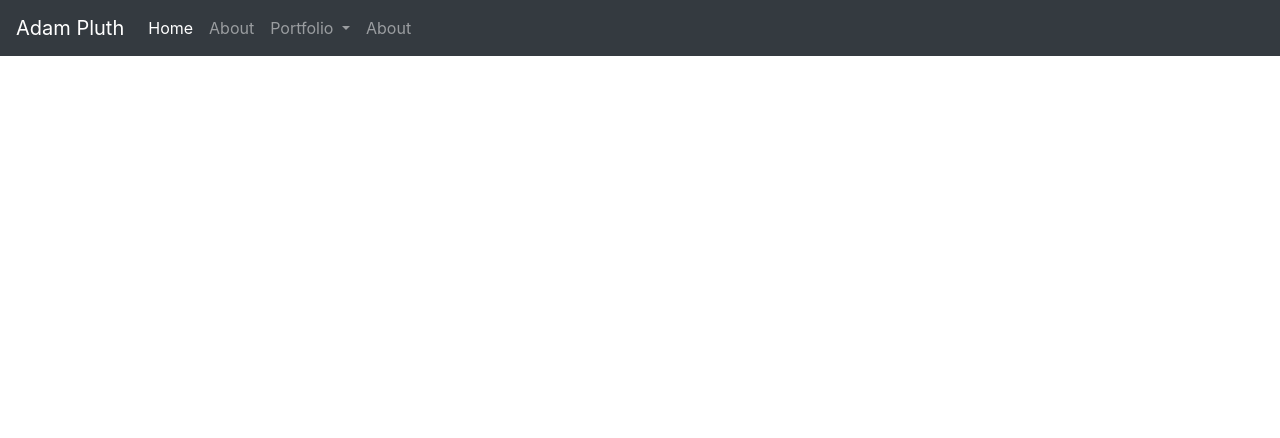
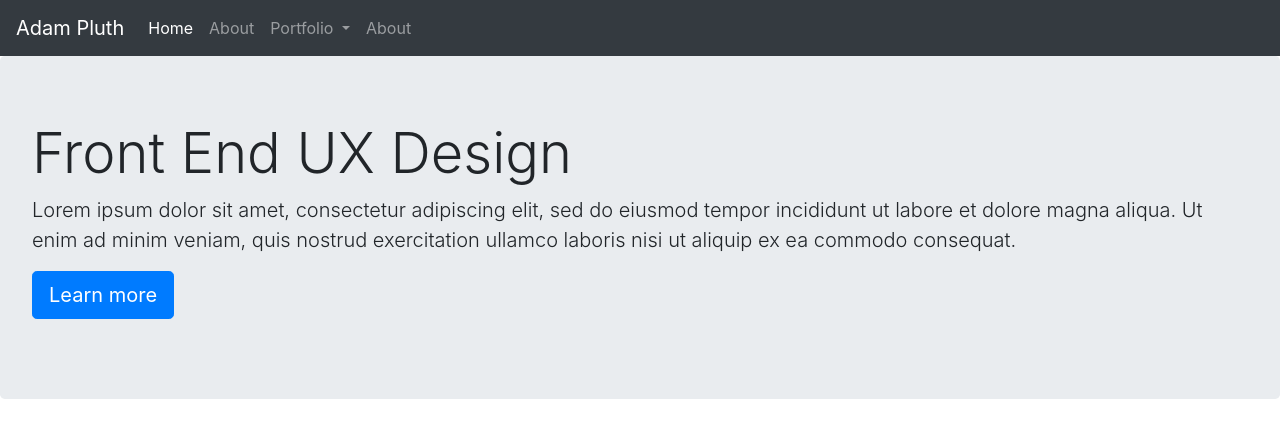
Before and after one commit to adampluth/page-starter, a plain HTML site: page index.html in a window 1280 px wide. Drawn offline with nearby package versions, Linux system fonts and the light colour scheme.

Commit message:
Update index.html

```diff
--- a/index.html
+++ b/index.html
@@ -48,5 +48,13 @@
 				</ul>
 			</div>
 		</nav>
+		<div class="jumbotron">
+		    <h1 class="display-4">Front End UX Design</h1>
+		    <p class="lead">Lorem ipsum dolor sit amet, consectetur adipiscing elit, sed do eiusmod tempor incididunt ut labore et dolore magna aliqua. Ut enim ad minim veniam, quis nostrud exercitation ullamco laboris nisi ut aliquip ex ea commodo consequat. </p>
+
+		    <p class="lead">
+			<a class="btn btn-primary btn-lg" href="#" role="button">Learn more</a>
+		    </p>
+		</div>
 	</body>
 </html>
```
